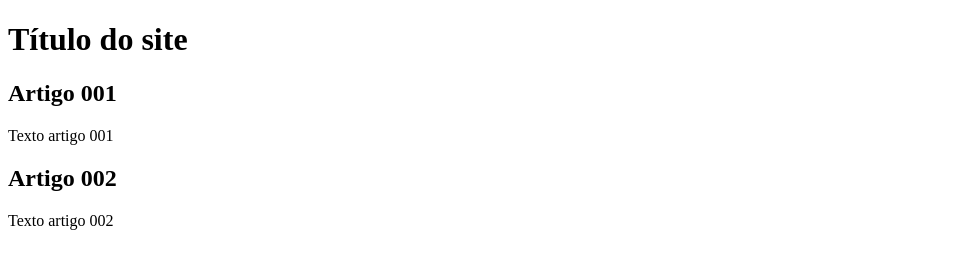
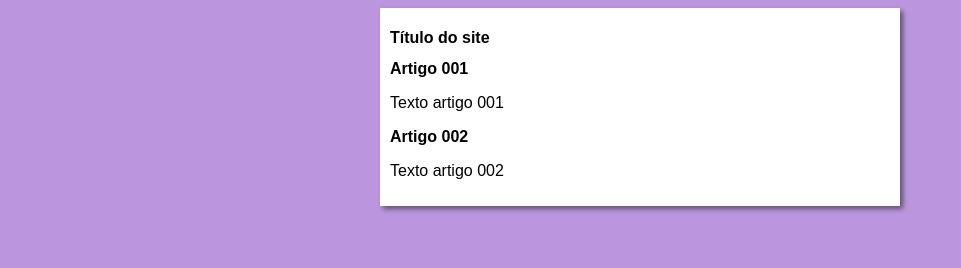
Before and after one commit to barbaraadriano/projeto-site, a plain HTML site: page index.html in a window 1280 px wide. Shown: the whole page, without its empty margins (0-961 px from the left). Drawn offline with Linux system fonts and the light colour scheme.

Commit message:
commit design

```diff
--- /dev/null
+++ b/estilos/style.css
@@ -0,0 +1,15 @@
+* {
+    font-family: Arial, Helvetica, sans-serif;
+    font-size: 16px;
+}
+body {
+    background-color: rgb(187, 150, 222);
+
+}
+main {
+    background-color: white;
+    width: 500px;
+    margin: auto;
+    padding: 10px;
+    box-shadow: 3px 3px 5px rgba(0, 0, 0, 0.482);
+}
--- a/index.html
+++ b/index.html
@@ -4,6 +4,7 @@
     <meta charset="UTF-8">
     <meta name="viewport" content="width=device-width, initial-scale=1.0">
     <title>Título do site</title>
+    <link rel="stylesheet" href="estilos/style.css">
 </head>
 <body>
     <main>
```
